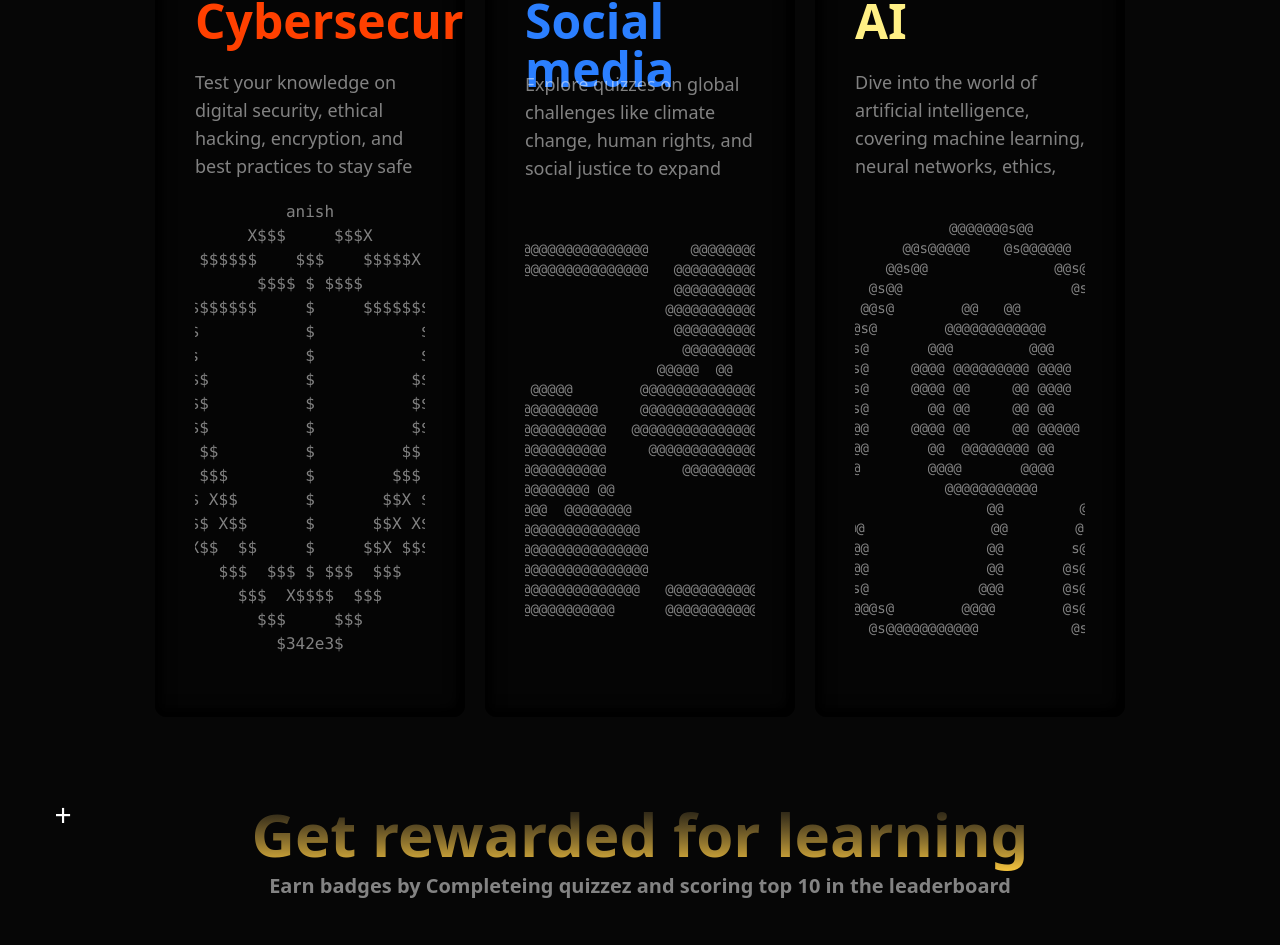
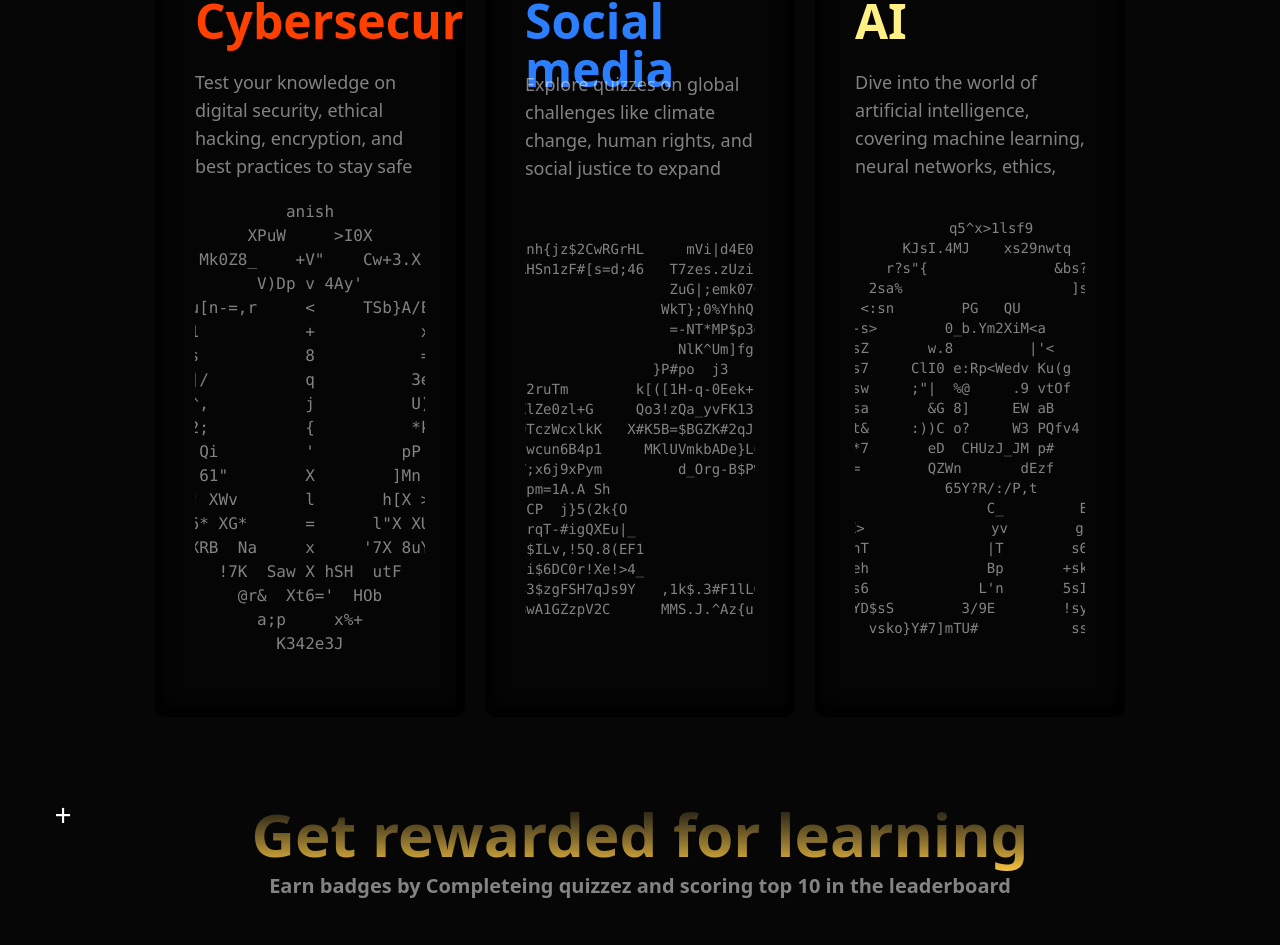
Before and after one commit to gopher93185789/quizzy, a Next.js app: page / in a window 1280 px wide. Shown: the part 1671-2616 px from the top of the page. Built offline with nearby package versions, Linux system fonts and the light colour scheme.

Commit message:
switched to randomzed ascii logos

```diff
--- a/src/app/page.tsx
+++ b/src/app/page.tsx
@@ -1,4 +1,4 @@
-import { Head, Shield, World } from "@/components/AsciiIcons";
+import { HeadRandomized, ShieldRandomized, WorldRandomized } from "@/components/AsciiIcons";
 import { PlusSideBar } from "@/components/PlusSideBar";
 import { Spotlight } from "@/components/Spotlight";
 import { TextCard } from "@/components/TextCard";
@@ -44,7 +44,7 @@ const CardSection = () => {
             text="              Test your knowledge on digital security, ethical hacking,
               encryption, and best practices to stay safe online."
           >
-            <Shield />
+            <ShieldRandomized />
           </TextCard>
 
           <TextCard
@@ -53,7 +53,7 @@ const CardSection = () => {
             text="Explore quizzes on global challenges like climate change, human
               rights, and social justice to expand your awareness."
           >
-            <World />
+            <WorldRandomized />
           </TextCard>
 
           <TextCard
@@ -62,7 +62,7 @@ const CardSection = () => {
             text="               Dive into the world of artificial intelligence, covering machine
               learning, neural networks, ethics, and future implications."
           >
-            <Head />
+            <HeadRandomized />
           </TextCard>
         </div>
       </div>
```
